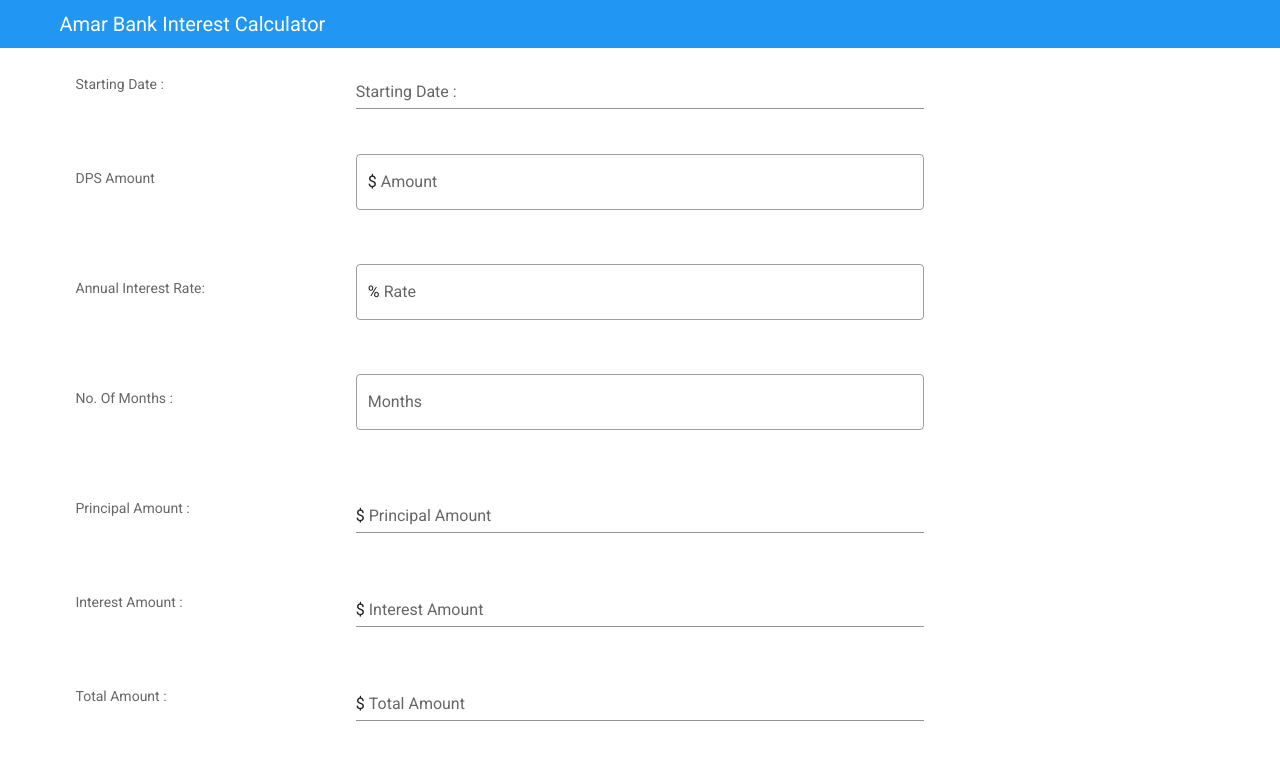
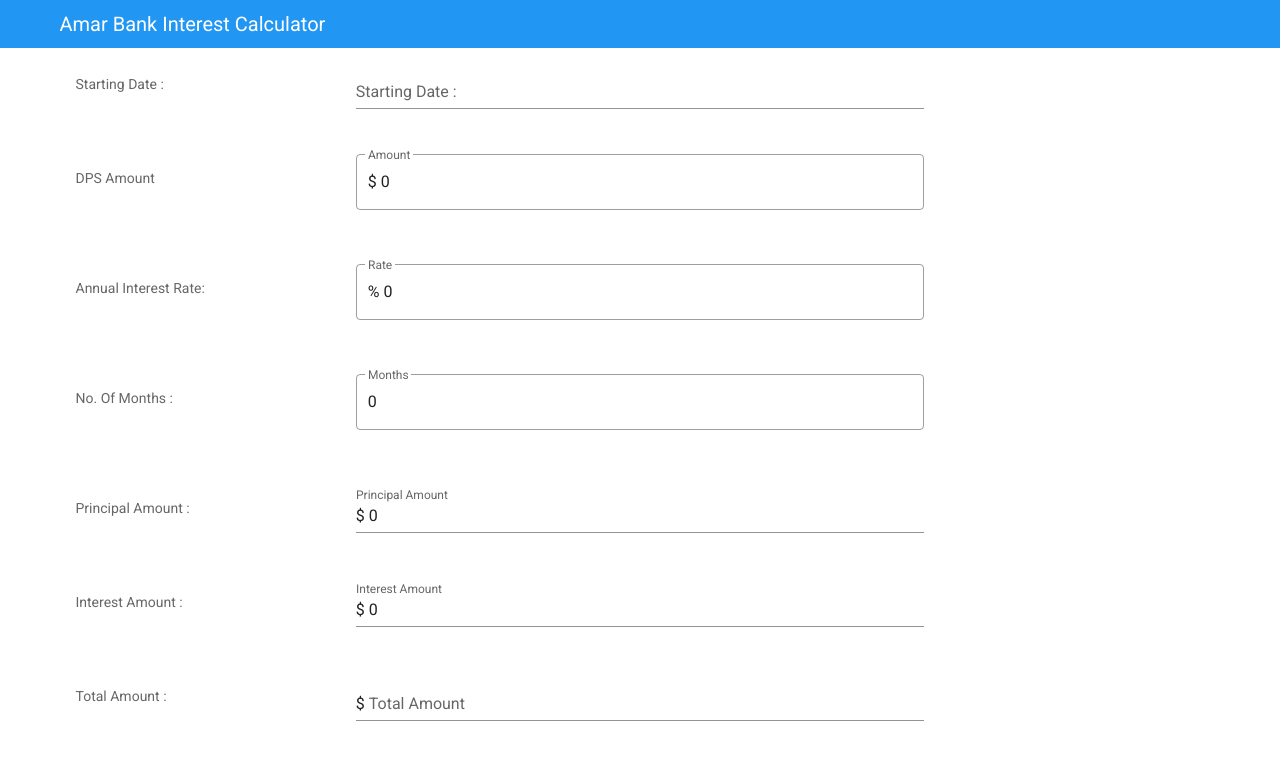
Before and after one commit to supermanshuvo/amar-bank-interest, a Vue app: page / in a window 1280 px wide. Shown: the top 760 px of the page. Built offline with nearby package versions, Linux system fonts and the light colour scheme.

Commit message:
Create computed Method for calculat and add firebase in project

```diff
--- a/src/components/Home.vue
+++ b/src/components/Home.vue
@@ -22,6 +22,7 @@
                 prefix="$"
                 outlined
                 v-model="dps_amount"
+                type="number"
                 ></v-text-field>
             </v-col>
         </v-row>
@@ -36,6 +37,7 @@
                 prefix="%"
                 outlined
                 v-model="annual_interest_rate"
+                type="number"
                 ></v-text-field>
             </v-col>
         </v-row>
@@ -49,6 +51,7 @@
                 value="10"
                 outlined
                 v-model="no_of_months"
+                type="number"
                 ></v-text-field>
             </v-col>
         </v-row>
@@ -59,7 +62,7 @@
             <v-col cols="6">
                 <v-text-field
                 label="Principal Amount"
-                :value="no_of_months"
+                :value="total_principal_amount"
                 prefix="$"
                 ></v-text-field>
             </v-col>
@@ -71,7 +74,7 @@
             <v-col cols="6">
                 <v-text-field
                 label="Interest Amount"
-                :value="annual_interest_rate"
+                :value="total_interest_amount"
                 prefix="$"
                 ></v-text-field>
             </v-col>
@@ -83,7 +86,7 @@
             <v-col cols="6">
                 <v-text-field
                 label="Total Amount"
-                :value="dps_amount"
+                :value="total_amount"
                 prefix="$"
                 ></v-text-field>
             </v-col>
@@ -102,13 +105,20 @@
   },
   data(){
       return{
-          dps_amount:"",
-          annual_interest_rate:"",
-          no_of_months:"",
+          dps_amount:0,
+          annual_interest_rate:0,
+          no_of_months:0,
+          principal_amount:0,
       }
   },
-  methods:{
-
+  computed:{
+      total_principal_amount(){
+          return this.dps_amount * this.no_of_months;
+      },
+      total_interest_amount(){
+          var number = 2400;
+          return this.dps_amount*this.no_of_months*this.annual_interest_rate*(this.no_of_months+1)/number;
+      },
   }
 }
 </script>
```
Also changed, not shown: firebase.json (added), 1 other file (tests, documents, lock files or other folders).
